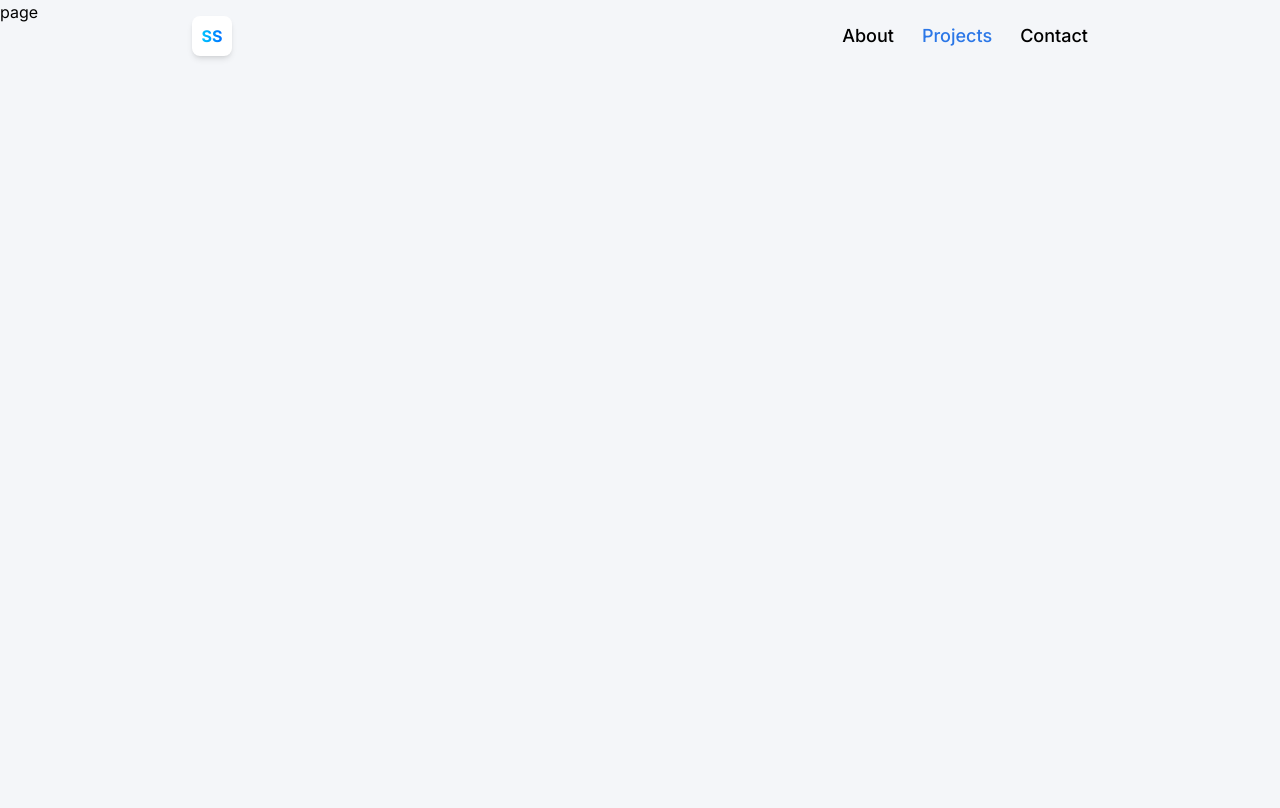
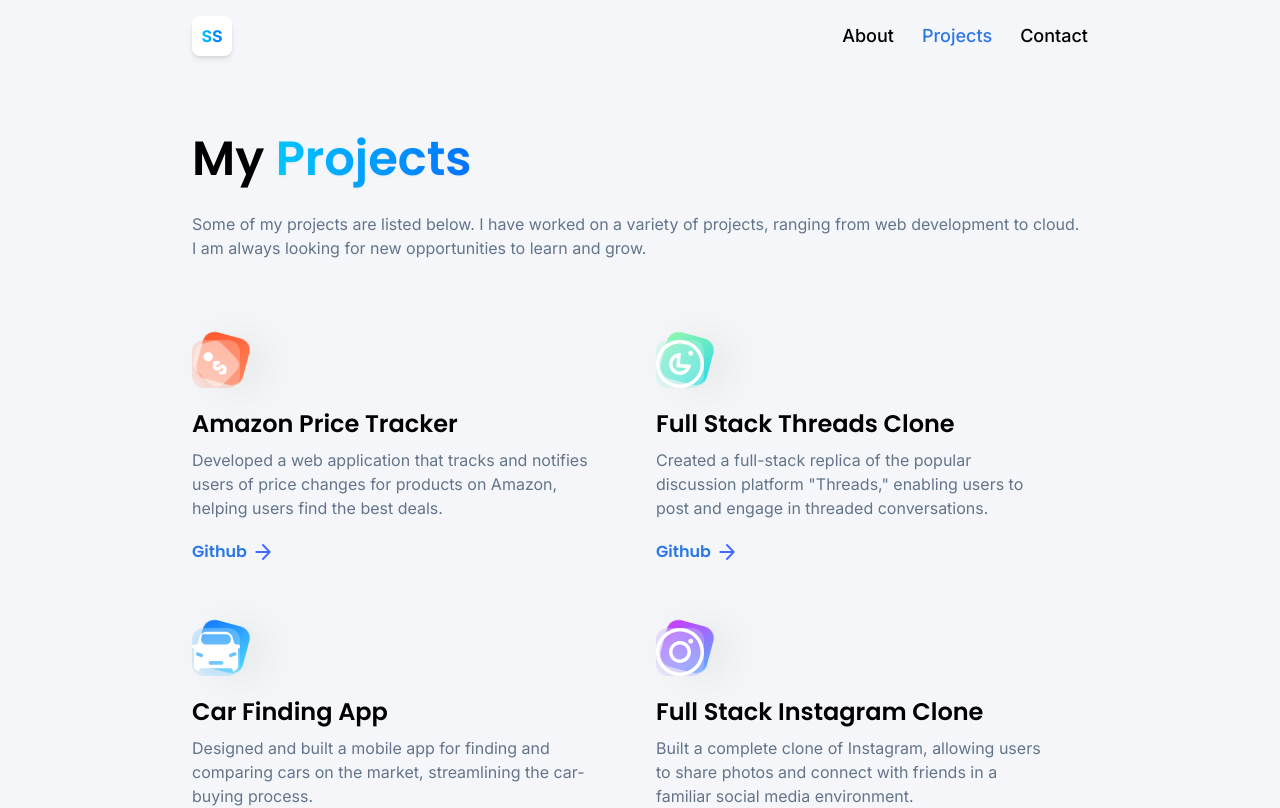
Before and after one commit to TechSpiritSS/3D-Portfolio, a Next.js app: page /projects in a window 1280 px wide. Shown: the top 808 px of the page. Built offline with nearby package versions, Linux system fonts and the light colour scheme.

Commit message:
Projects

```diff
--- a/src/app/(root)/about/About.tsx
+++ b/src/app/(root)/about/About.tsx
@@ -18,6 +18,8 @@
           Software Developer Student with hands on experience with MERN, NextJS,
           GCP and SQL
         </p>
+      </div>
+
       <div className="py-10 flex flex-col">
         <h3 className="subhead-text">My Skills</h3>
         <div className="mt-16 flex flex-wrap gap-12">
@@ -35,7 +37,6 @@
               </div>
             </div>
           ))}
-          </div>
         </div>
       </div>
 
--- /dev/null
+++ b/src/app/(root)/projects/Projects.tsx
@@ -0,0 +1,74 @@
+import CallToAction from '@/components/CallToAction';
+import { projects } from '@/constants';
+import Image from 'next/image';
+import Link from 'next/link';
+
+const Projects = () => {
+  return (
+    <section className="max-container">
+      <h1 className="head-text">
+        My{' '}
+        <span className="blue-gradient_text font-semibold drop-shadow-sm">
+          Projects
+        </span>
+      </h1>
+
+      <div className="mt-5 flex flex-col gap-3 text-slate-500">
+        <p>
+          Some of my projects are listed below. I have worked on a variety of
+          projects, ranging from web development to cloud. I am always looking
+          for new opportunities to learn and grow.
+        </p>
+      </div>
+
+      <div className="flex flex-wrap my-20 gap-16">
+        {projects.map((project) => (
+          <div key={project.name} className="lg:w-[400px] w-full">
+            <div className="block-container h-12 w-12">
+              <div className={`btn-back rounded-xl ${project.theme}`} />
+              <div className="btn-front rounded-xl flex justify-center items-center">
+                <Image
+                  src={project.iconUrl}
+                  alt={project.name}
+                  width={400}
+                  height={300}
+                  className="rounded-xl"
+                />
+              </div>
+            </div>
+            <div className="mt-5 flex flex-col">
+              <h4 className="text-2xl font-poppins font-semibold">
+                {project.name}
+              </h4>
+              <p className="mt-2 text-slate-500">{project.description}</p>
+              <div className="mt-5 flex items-center gap-2 font-poppins">
+                <Link
+                  href={project.link}
+                  rel="noopener noreferrer"
+                  target="_blank"
+                  className="font-semibold text-blue-500 hover:text-blue-800"
+                >
+                  Github
+                </Link>
+
+                <Image
+                  src="/icons/arrow.svg"
+                  alt="arrow"
+                  height={16}
+                  width={16}
+                  objectFit="contain"
+                />
+              </div>
+            </div>
+          </div>
+        ))}
+      </div>
+
+      <hr className="border-slate-200" />
+
+      <CallToAction />
+    </section>
+  );
+};
+
+export default Projects;
--- a/src/app/(root)/projects/page.tsx
+++ b/src/app/(root)/projects/page.tsx
@@ -1,5 +1,7 @@
+import Projects from './Projects';
+
 const page = () => {
-  return <div>page</div>;
+  return <Projects />;
 };
 
 export default page;
--- a/src/app/layout.tsx
+++ b/src/app/layout.tsx
@@ -17,7 +17,7 @@
 }>) {
   return (
     <html lang="en">
-      <body className={inter.className + ' bg-slate-300/20 h-[100vh]'}>
+      <body className={inter.className + ' bg-slate-300/20 h-full'}>
         <Navbar />
         {children}
       </body>
```
Lines whose indentation alone changed are shown as unchanged.
